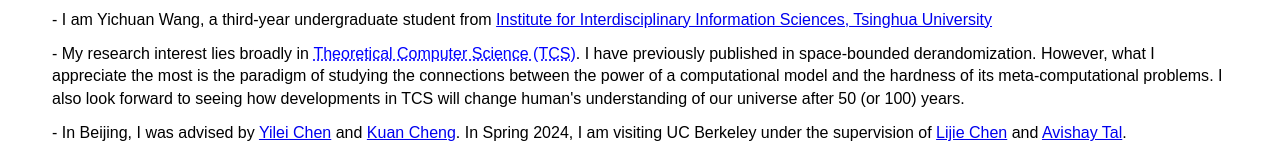
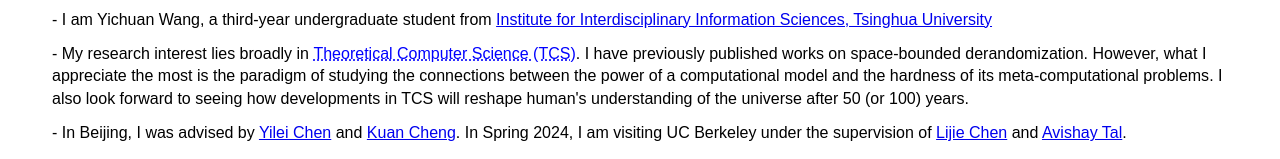
Before and after one commit to wyc908/wyc908.github.io, a plain HTML site: page index.html in a window 1280 px wide. Shown: the part 223-382 px from the top of the page. Drawn offline with nearby package versions, Linux system fonts and the light colour scheme; a script that the page names is missing.

Commit message:
fix research interest

```diff
--- a/index.html
+++ b/index.html
@@ -33,7 +33,7 @@
 			I am Yichuan Wang, a third-year undergraduate student from <a href="https://iiis.tsinghua.edu.cn/en/">Institute for Interdisciplinary Information Sciences, Tsinghua University</a>
 		</p>
 		<p class="par">
-			My research interest lies broadly in <span class="hoverable-text">Theoretical Computer Science (TCS)<span class="hover-text">When I talk about TCS, I usually refer to Computational Complexity Theory.</span></span>. I have previously published in space-bounded derandomization. However, what I appreciate the most is the paradigm of studying the connections between the power of a computational model and the hardness of its meta-computational problems<span style="display:none;">, e.g. [Wil11] and [CIKK16]</span>. I also look forward to seeing how developments in TCS will change human's understanding of our universe after 50 (or 100) years.
+			My research interest lies broadly in <span class="hoverable-text">Theoretical Computer Science (TCS)<span class="hover-text">When I talk about TCS, I usually refer to Computational Complexity Theory.</span></span>. I have previously published works on space-bounded derandomization. However, what I appreciate the most is the paradigm of studying the connections between the power of a computational model and the hardness of its meta-computational problems<span style="display:none;">, e.g. [Wil11] and [CIKK16]</span>. I also look forward to seeing how developments in TCS will reshape human's understanding of the universe after 50 (or 100) years.
 		</p>
 		<p class="par">
 			In Beijing, I was advised by <a href="http://www.chenyilei.net/">Yilei Chen</a> and <a href="https://www.kuancheng88.com/">Kuan Cheng</a>. In Spring 2024, I am visiting UC Berkeley under the supervision of <a href="https://chen-lijie.github.io/">Lijie Chen</a> and <a href="https://www.avishaytal.org/">Avishay Tal</a>.
```
